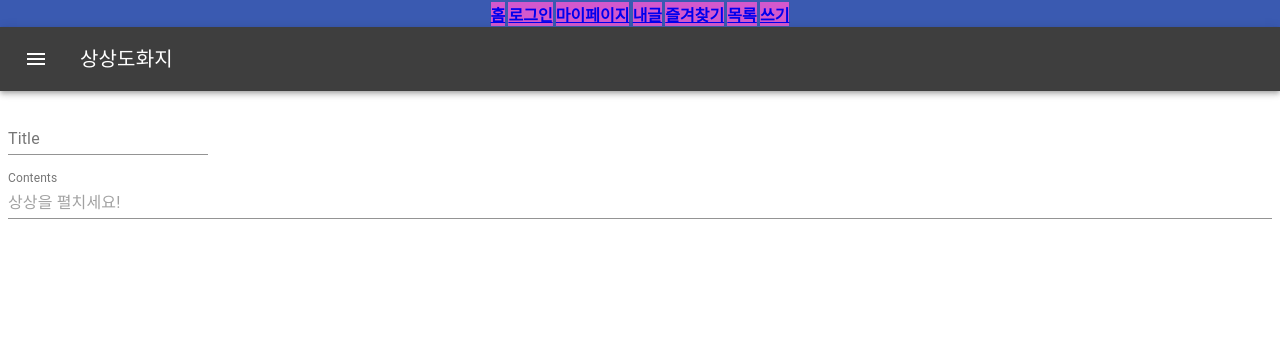
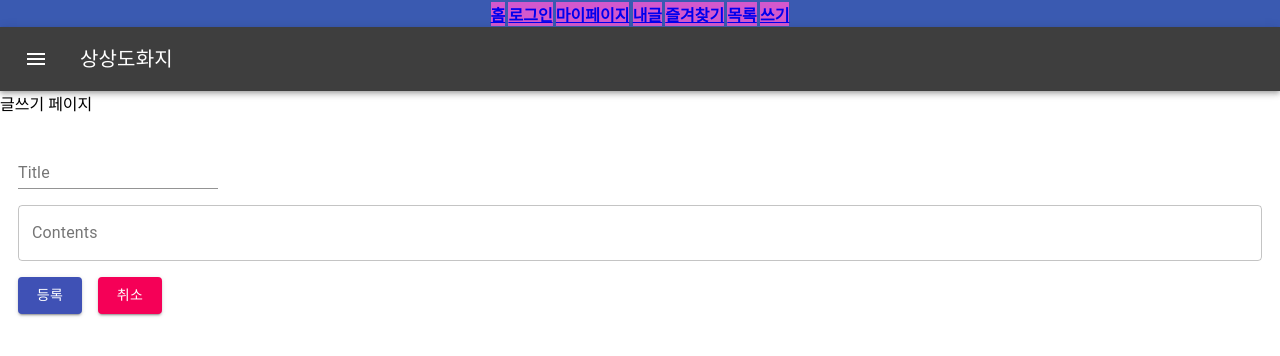
Before and after one commit to oggy-s/ImaginePaper, a React (Create React App) app in the folder src/frontend/: page /write in a window 1280 px wide. Shown: the top 356 px of the page. Built offline with nearby package versions, Linux system fonts and the light colour scheme.

Commit message:
쓰기 수정, 내글 업로드

```diff
--- /dev/null
+++ b/src/frontend/src/components/myWrite/MyWrite.js
@@ -0,0 +1,31 @@
+import React from 'react';
+import { makeStyles } from '@material-ui/core/styles';
+import Paper from '@material-ui/core/Paper';
+import Typography from '@material-ui/core/Typography';
+import './MyWrite.css';
+
+const useStyles = makeStyles(theme => ({
+    root: {
+        padding: theme.spacing(3, 2),
+        border: '1px solid black',
+        marginLeft: theme.spacing(1),
+        marginRight: theme.spacing(1),
+    },
+}));
+
+export default function PaperSheet() {
+    const classes = useStyles();
+
+    return (
+        <div>
+            <Paper className={classes.root}>
+                <Typography variant="h5" component="h3">
+                    This is a sheet of paper.
+        </Typography>
+                <Typography component="p">
+                    Paper can be used to build surface or other elements for your application.
+        </Typography>
+            </Paper>
+        </div>
+    );
+}
--- /dev/null
+++ b/src/frontend/src/components/myWrite/index.js
@@ -0,0 +1 @@
+export {default} from './MyWrite';
--- a/src/frontend/src/components/write/Write.js
+++ b/src/frontend/src/components/write/Write.js
@@ -3,11 +3,18 @@ import clsx from 'clsx';
 import { makeStyles } from '@material-ui/core/styles';
 import MenuItem from '@material-ui/core/MenuItem';
 import TextField from '@material-ui/core/TextField';
+import './Write.css';
+import Button from '@material-ui/core/Button';
 
 const useStyles = makeStyles(theme => ({
     container: {
         display: 'flex',
         flexWrap: 'wrap',
+        // border: '1px solid gray',
+        marginTop: '10px',
+        marginBottom: '10px',
+        marginLeft: '10px',
+        marginRight: '10px',
     },
     textField: {
         marginLeft: theme.spacing(1),
@@ -20,26 +27,16 @@ const useStyles = makeStyles(theme => ({
     menu: {
         width: 200,
     },
+    form: {
+        border: '5px solid red'
+    },
+    button: {
+        margin: theme.spacing(1),
+    },
+    input: {
+        display: 'none',
+    },
 }));
-
-const currencies = [
-    {
-        value: 'USD',
-        label: '$',
-    },
-    {
-        value: 'EUR',
-        label: '€',
-    },
-    {
-        value: 'BTC',
-        label: '฿',
-    },
-    {
-        value: 'JPY',
-        label: '¥',
-    },
-];
 
 const Write = () => {
 
@@ -68,17 +65,25 @@ const Write = () => {
             />
 
             <TextField
-                id="standard-full-width"
+                id="outlined-multiline-flexible"
                 label="Contents"
-                style={{ margin: 8 }}
+                multiline
+                rowsMax="20"
+                style={{ margin: 8, width:'100%' }}
                 placeholder="상상을 펼치세요!"
-                // helperText="Full width!"
-                fullWidth
+                onChange={handleChange('multiline')}
+                className={classes.textField}
                 margin="normal"
-                InputLabelProps={{
-                    shrink: true,
-                }}
+                // helperText="hello"
+                variant="outlined"
             />
+
+            <Button variant="contained" color="primary" className={classes.button}>
+                등록
+            </Button>
+            <Button variant="contained" color="secondary" className={classes.button}>
+                취소
+            </Button>
 
         </form>
     );
--- a/src/frontend/src/pages/MyList.js
+++ b/src/frontend/src/pages/MyList.js
@@ -1,10 +1,20 @@
 import React from 'react';
+import MyWrite from '../components/myWrite';
 
 const MyList = () => {
     return (
         <div>
-            MyList
             {/* 일시삭제 - 주석처리(App.js) */}
+            <MyWrite />
+            <MyWrite />
+            <MyWrite />
+            <MyWrite />
+            <MyWrite />
+            <MyWrite />
+            <MyWrite />
+            <MyWrite />
+            <MyWrite />
+            <MyWrite />
         </div>
     )
 }
--- a/src/frontend/src/pages/MyPage.js
+++ b/src/frontend/src/pages/MyPage.js
@@ -4,9 +4,9 @@ const MyPage = () => {
     return (
         <div>
             MyPage
+            뭘해야할까....
             {/* 일시삭제 - 주석처리(App.js) */}
         </div>
     )
 }
-
 export default MyPage;
--- a/src/frontend/src/pages/PaperWritePage.js
+++ b/src/frontend/src/pages/PaperWritePage.js
@@ -4,6 +4,7 @@ import Write from '../components/write';
 const PaperWritePage = () => {
     return (
         <div>
+            글쓰기 페이지
             <Write />
         </div>
     )
```
Also changed, not shown: src/frontend/src/components/myWrite/MyWrite.css (added).
